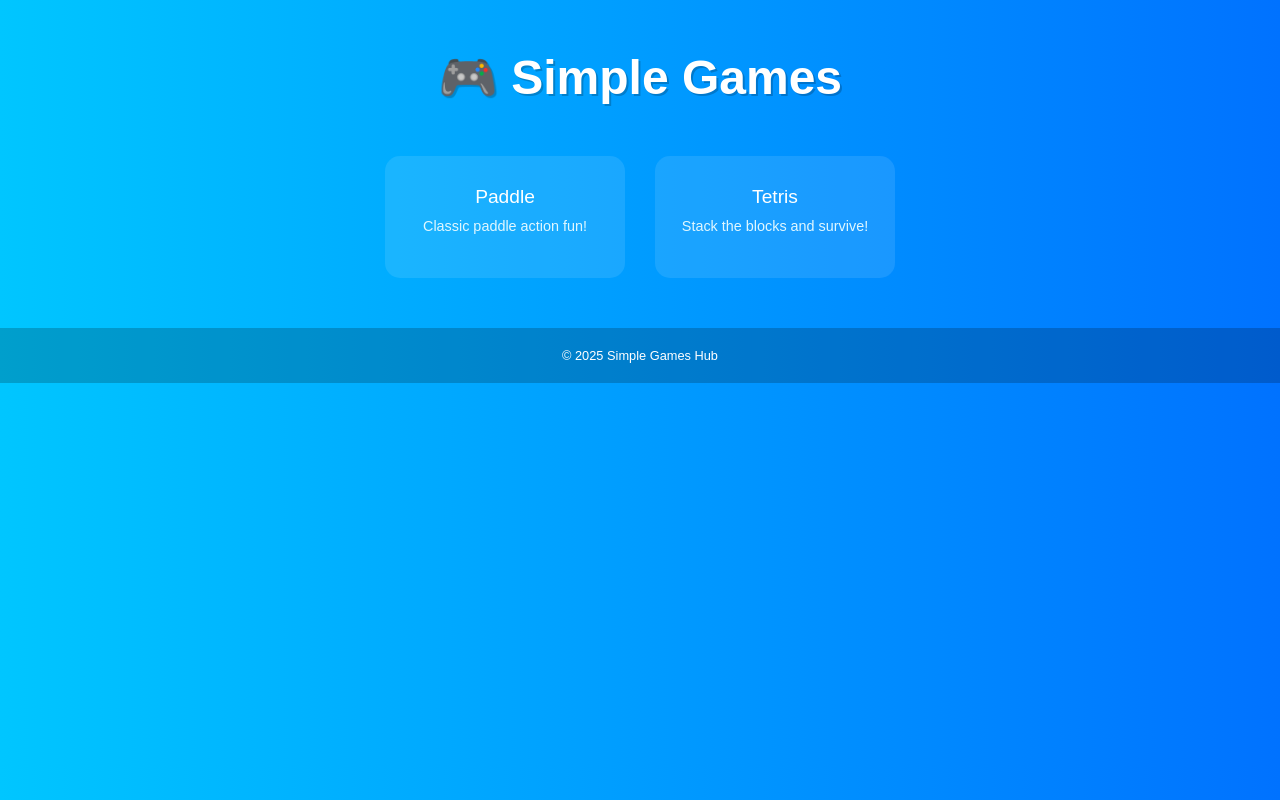
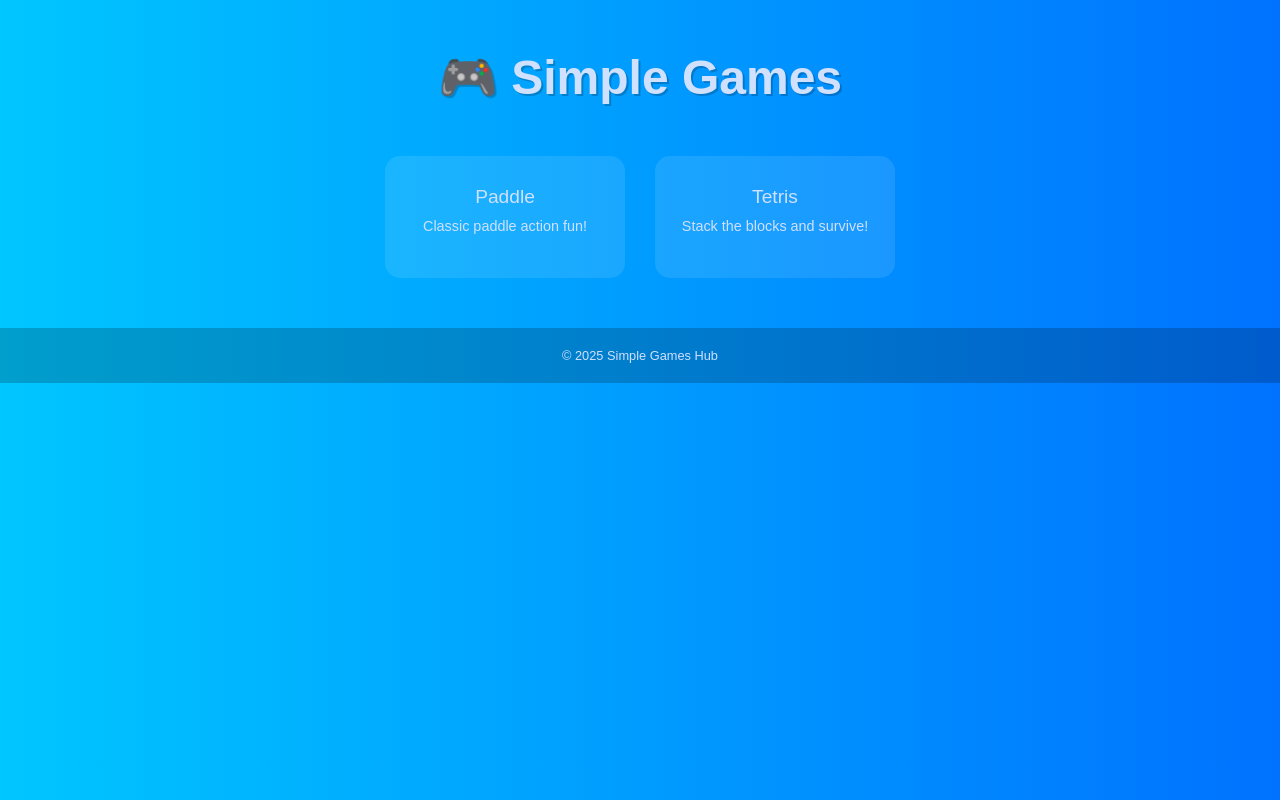
Before and after one commit to RoboLabX/easy-games, a plain HTML site: page index.html in a window 1280 px wide. Drawn offline with Linux system fonts and the light colour scheme.

Commit message:
Update index.html

```diff
--- a/index.html
+++ b/index.html
@@ -11,7 +11,7 @@
       margin: 0;
       padding: 0;
       background: linear-gradient(to right, #00c6ff, #0072ff);
-      color: #fff;
+      color: #d0e0ff; /* soft light blue for main text */
     }
 
     h1 {
@@ -45,14 +45,18 @@
     }
 
     .game-card a {
-      color: #fff;
+      color: #d0e0ff;
       font-size: 1.2em;
       text-decoration: none;
     }
 
+    .game-card a:hover {
+      text-decoration: underline;
+    }
+
     .game-card p {
       font-size: 0.9em;
-      color: #e0f7ff;
+      color: #d0e0ff;
       margin-top: 10px;
     }
 
@@ -61,6 +65,7 @@
       padding: 20px;
       font-size: 0.8em;
       background: rgba(0,0,0,0.2);
+      color: #d0e0ff;
     }
   </style>
 </head>
```
